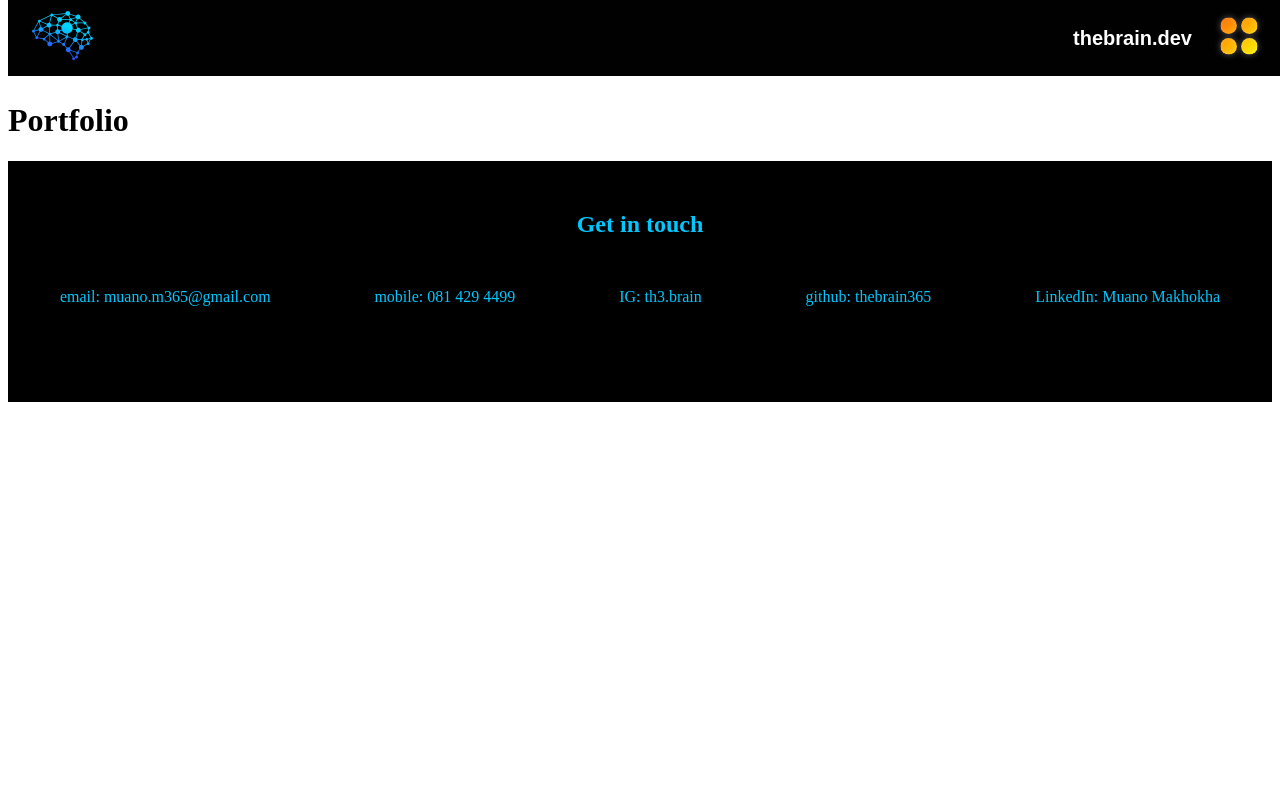
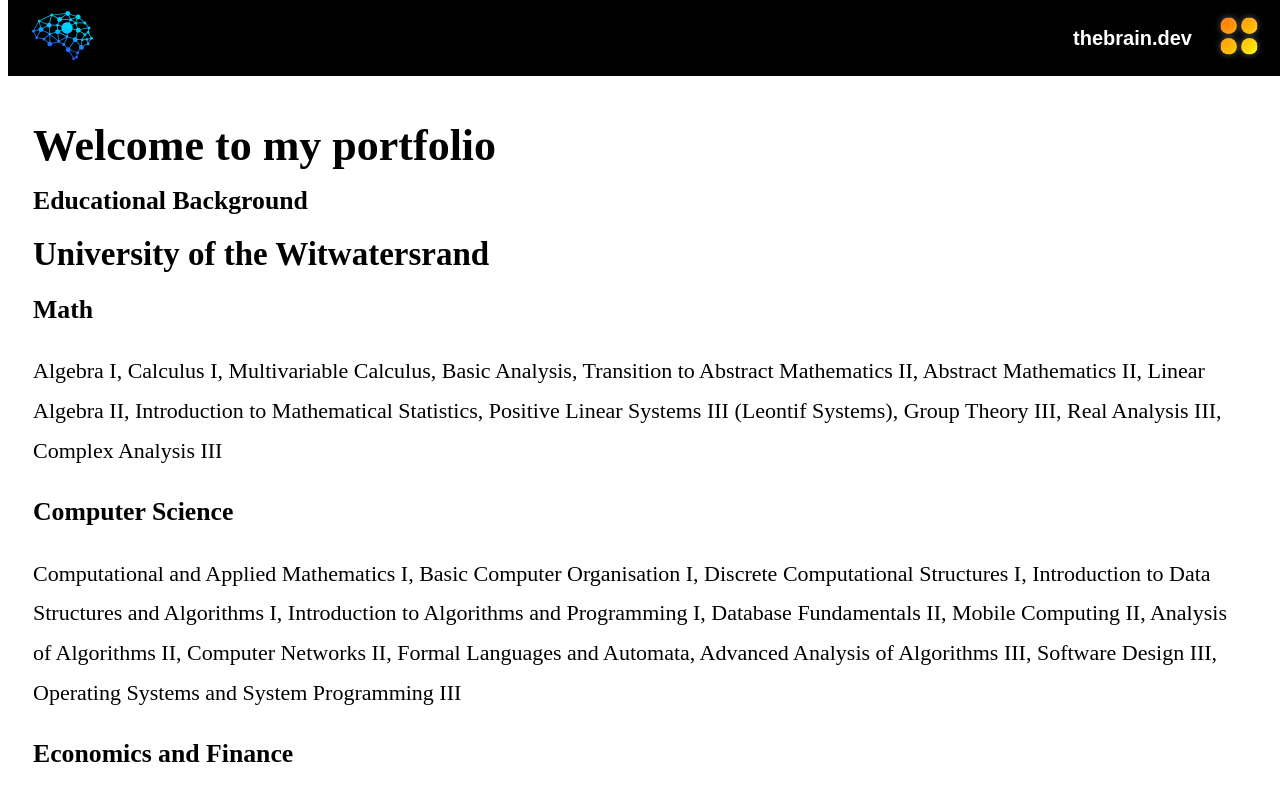
Before and after one commit to thebrain365/the-brain-website, a React (Create React App) app: page /portfolio in a window 1280 px wide. Shown: the top 800 px of the page. Built offline with nearby package versions, Linux system fonts and the light colour scheme; the HTML template or start-up script is replaced by a standard one.

Commit message:
Added content and basic spacing

```diff
--- a/src/pages/Portfolio/Portfolio.css
+++ b/src/pages/Portfolio/Portfolio.css
@@ -0,0 +1,12 @@
+#portfolio {
+   font-size: 22px;
+   font-weight: 300;
+   line-height: 1.8em;
+   padding-left: 25px;
+   padding-right: 25px;
+   padding-top: 30px;
+}
+
+#portfolio h1, #portfolio h2, #portfolio h3 {
+   margin: 15px 0px;
+}
--- a/src/pages/Portfolio/Portfolio.js
+++ b/src/pages/Portfolio/Portfolio.js
@@ -1,6 +1,45 @@
+import './Portfolio.css'
+
 const Portfolio = () => {
    return (
-      <h1>Portfolio</h1>
+
+      <div id='portfolio' >
+         <h1 id='page-title' >
+            Welcome to my portfolio
+         </h1>
+         <section id='education' >
+            <h3>
+               Educational Background
+            </h3>
+            <h1>
+               University of the Witwatersrand
+            </h1>
+            <div id='uni-majors' >
+               <div id='math' >
+                  <h3>
+                     Math
+                  </h3>
+                  <p>
+                     Algebra I, Calculus I, Multivariable Calculus, Basic Analysis, Transition to Abstract Mathematics II, Abstract Mathematics II, Linear Algebra II, Introduction to Mathematical Statistics, Positive Linear Systems III (Leontif Systems), Group Theory III, Real Analysis III, Complex Analysis III
+                  </p>
+               </div>
+               <div id='comp' >
+                  <h3>
+                     Computer Science
+                  </h3>
+                  <p>
+                     Computational and Applied Mathematics I, Basic Computer Organisation I, Discrete Computational Structures I, Introduction to Data Structures and Algorithms I, Introduction to Algorithms and Programming I, Database Fundamentals II, Mobile Computing II, Analysis of Algorithms II, Computer Networks II, Formal Languages and Automata, Advanced Analysis of Algorithms III, Software Design III, Operating Systems and System Programming III
+                  </p>
+               </div>
+               <div id='econ-and-fin' >
+                  <h3>Economics and Finance</h3>
+                  <p>
+                     Economic Theory 1A - Microeconomics for Economists, Economic Theory 1B - Macroeconomics for Economists, Corporate Finance, Investment II
+                  </p>
+               </div>
+            </div>
+         </section>
+      </div>
    );
 }
 
```
